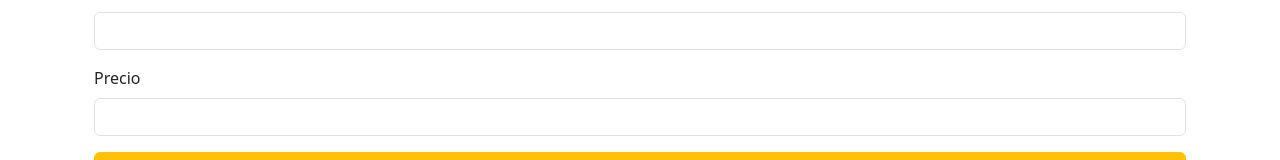
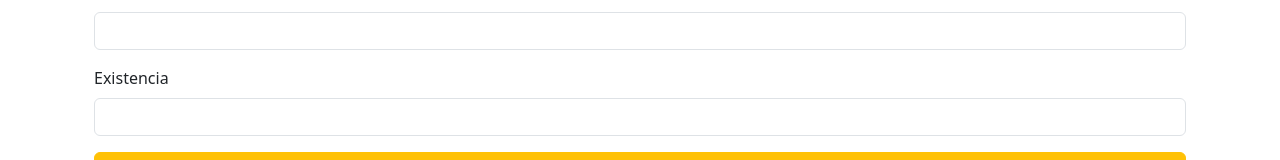
Before and after one commit to rod773/inventario-app, an Angular app: page /agregar-producto in a window 1280 px wide. Shown: the part 256-416 px from the top of the page. Built offline with nearby package versions, Linux system fonts and the light colour scheme.

Commit message:
eliminar producto

```diff
--- a/src/app/agregar-producto/agregar-producto.component.html
+++ b/src/app/agregar-producto/agregar-producto.component.html
@@ -15,7 +15,7 @@
                 [(ngModel)]="producto.precio">
         </div>
         <div class="mb-3">
-            <label for="existencia" class="form-label">Precio</label>
+            <label for="existencia" class="form-label">Existencia</label>
             <input type="number" min=0 class="form-control" id="existencia" name="existencia"
                 [(ngModel)]="producto.existencia">
         </div>
--- a/src/app/editar-producto/editar-producto.component.html
+++ b/src/app/editar-producto/editar-producto.component.html
@@ -15,7 +15,7 @@
                 [(ngModel)]="producto.precio">
         </div>
         <div class="mb-3">
-            <label for="existencia" class="form-label">Precio</label>
+            <label for="existencia" class="form-label">Existencia</label>
             <input type="number" min=0 class="form-control" id="existencia" name="existencia"
                 [(ngModel)]="producto.existencia">
         </div>
--- a/src/app/producto-lista/producto-lista.component.html
+++ b/src/app/producto-lista/producto-lista.component.html
@@ -9,6 +9,7 @@
                 <th scope="col">Descripcion</th>
                 <th scope="col">Precio</th>
                 <th scope="col">Existencia</th>
+                <th></th>
                 <th></th>
             </tr>
         </thead>
@@ -22,6 +23,10 @@
                     <div><button (click)="editarProducto(producto.idProducto)"
                             class="btn btn-warning btn-sm me-3">Editar</button></div>
                 </td>
+                <td class="text-center">
+                    <div><button (click)="eliminarProducto(producto.idProducto)"
+                            class="btn btn-danger btn-sm">Eliminar</button></div>
+                </td>
             </tr>
 
         </tbody>
--- a/src/app/producto-lista/producto-lista.component.ts
+++ b/src/app/producto-lista/producto-lista.component.ts
@@ -29,4 +29,15 @@ export class ProductoListaComponent {
   editarProducto(id: number) {
     this.enrutador.navigate(['editar-producto', id]);
   }
+
+  eliminarProducto(id: number) {
+    this.productoServicio.eliminarProducto(id).subscribe({
+      next: (datos) => {
+        this.obtenerProductos();
+      },
+      error: (errores) => {
+        console.log(errores);
+      },
+    });
+  }
 }
--- a/src/app/producto.service.ts
+++ b/src/app/producto.service.ts
@@ -26,4 +26,8 @@ export class ProductoService {
   editarProducto(id: number, producto: Producto): Observable<Object> {
     return this.clienteHttp.put(`${this.urlBase}/${id}`, producto);
   }
+
+  eliminarProducto(id: number): Observable<Object> {
+    return this.clienteHttp.delete(`${this.urlBase}/${id}`);
+  }
 }
```
